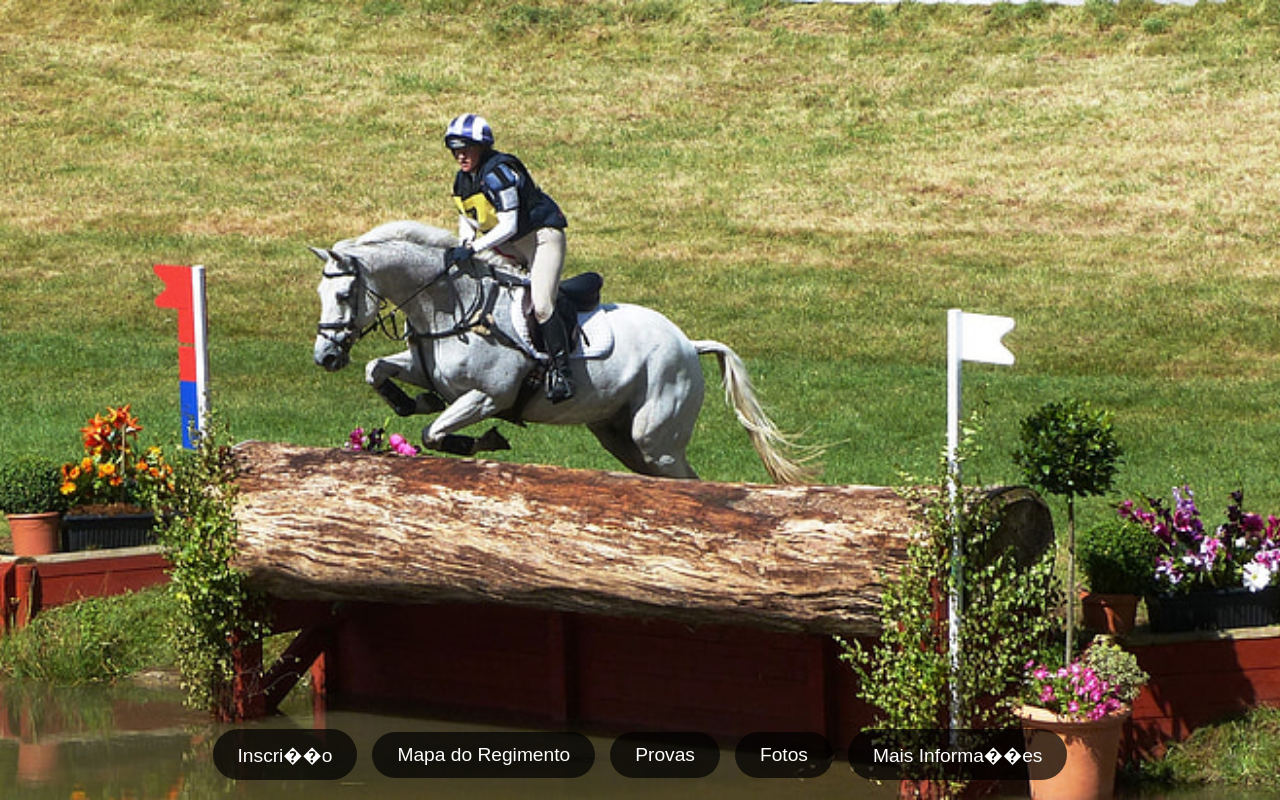
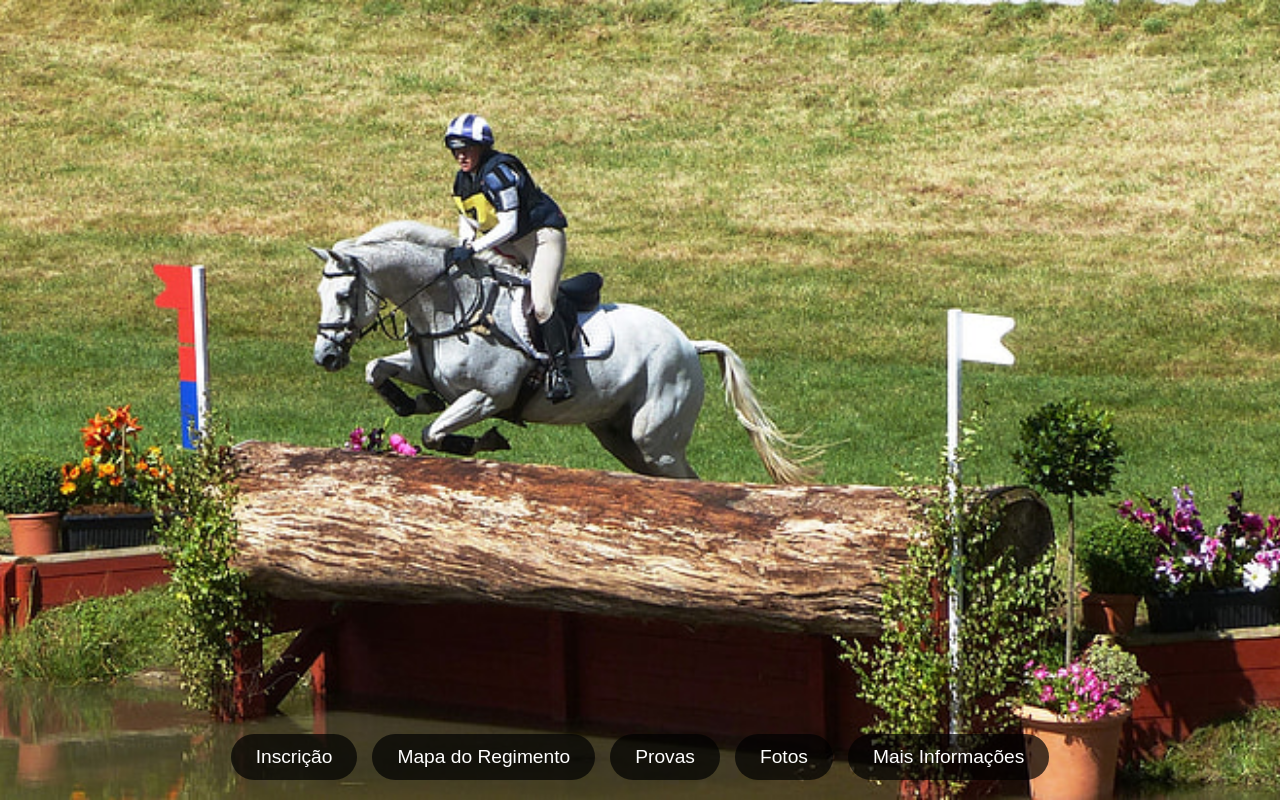
Before and after one commit to regimentocavalaria6/cnc, a plain HTML site: page index.html in a window 1280 px wide. Drawn offline with Linux system fonts and the light colour scheme.

Commit message:
index.html

```diff
--- a/index.html
+++ b/index.html
@@ -12,13 +12,13 @@
 
     </div>
 
-    <!-- Bot�es -->
+    <!-- Botões -->
     <div class="button-container">
-        <a href="https://docs.google.com/forms/d/e/1FAIpQLSfT8I1J9p1U9kF8aTkDkl0GQhzp04qQ8LopZjH3gf_XCmttwA/viewform" class="button">Inscri��o</a>
+        <a href="https://docs.google.com/forms/d/e/1FAIpQLSeXARoj2FTQZNKyHfP30zamN8y_vHNOSUQB4FzsH83sSnj5FQ/viewform?usp=header" class="button">Inscrição</a>
         <a href="mapa.html" class="button">Mapa do Regimento</a>
         <a href="provas\provas.html" class="button">Provas</a>
         <a href="fotos\fotos.html" class="button">Fotos</a>
-        <a href="mais_informacoes.html" class="button">Mais Informa��es</a>
+        <a href="mais_informacoes.html" class="button">Mais Informações</a>
     </div>
 
 </body>
```
